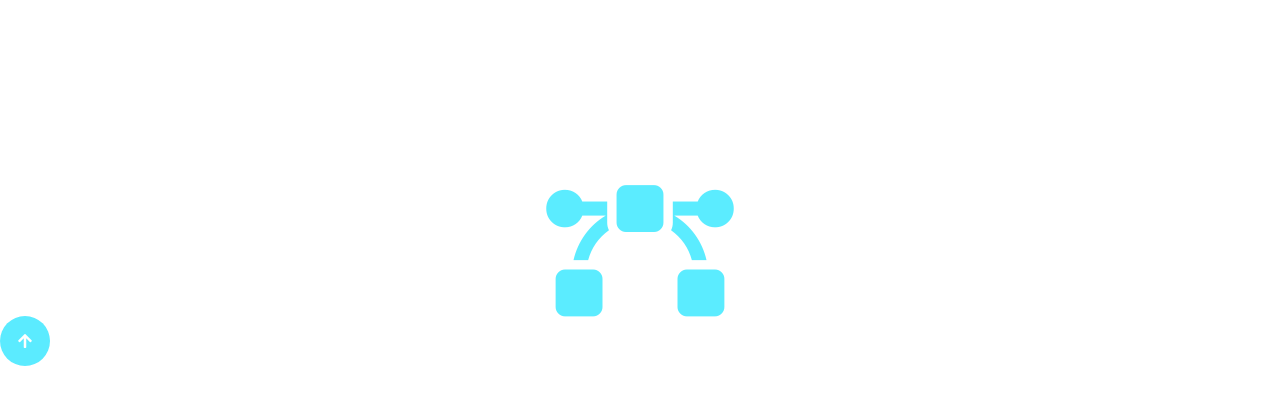
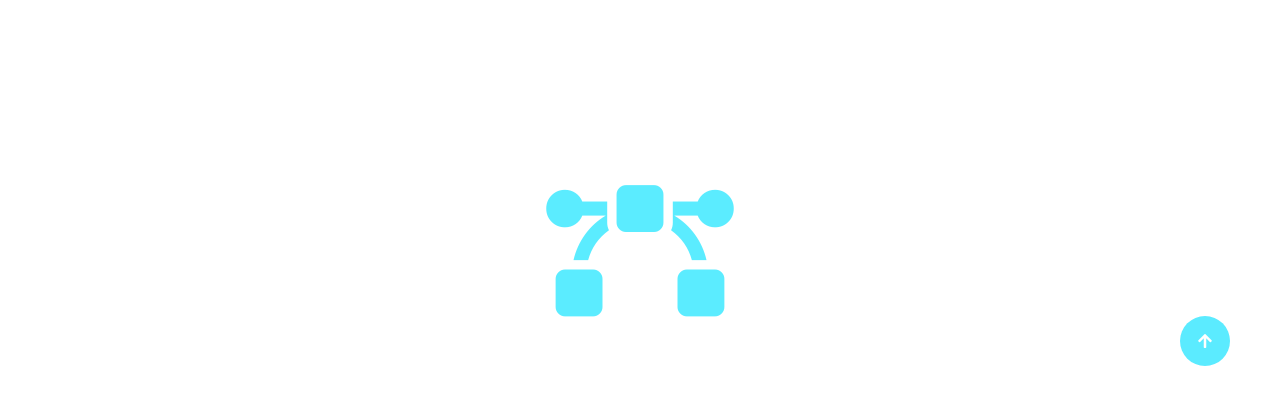
Before and after one commit to sanjayguwaju/sgCreativeDesign, a plain HTML site: page index.html in a window 1280 px wide. Shown: the part 384-800 px from the top of the page. Drawn offline with Linux system fonts and the light colour scheme; a web font is replaced by a local one.

Commit message:
right:5rem added to style || Scroll up btn

```diff
--- a/index.html
+++ b/index.html
@@ -178,7 +178,7 @@
     </section>
     <!-- End of Section 4 -->
 
-    <a href="#" class="scroll-up-btn">
+    <a href="#home" class="scroll-up-btn">
       <i class="fas fa-arrow-up"></i>
     </a>
   </div>
--- a/style.css
+++ b/style.css
@@ -433,12 +433,15 @@ html {
   margin-top: 5rem;
 }
 
+/* End of Section 4 */
+
 .scroll-up-btn {
   width: 5rem;
   height: 5rem;
   background-color: rgba(50, 231, 255, 0.8);
   position: fixed;
   bottom: 5rem;
+  right: 5rem;
   border-radius: 50%;
   font-size: 1.6rem;
   color: #fff;
@@ -451,4 +454,3 @@ html {
 .scroll-up-btn:hover {
   background-color: #32e7ff;
 }
-/* End of Section 4 */
```
